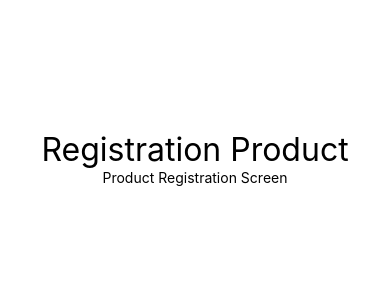
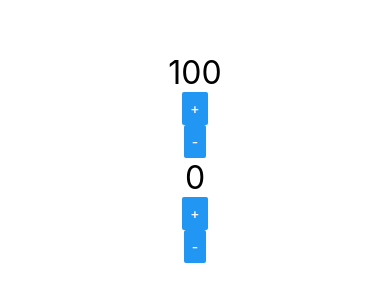
Before and after one commit to UpShadow/course-react-native, a React Native app in the folder exercises/: screen / in a window 390 px wide. Shown: the part 264-566 px from the top of the page. Built offline with nearby package versions, Linux system fonts and the light colour scheme.

Commit message:
Button and useState exemples

```diff
--- a/exercises/src/App.js
+++ b/exercises/src/App.js
@@ -1,7 +1,9 @@
 import React from 'react'
 import { View, StyleSheet } from 'react-native'
 
-import Title from './components/Title'
+import Counter from './components/Counter'
+//import Button from './components/Button'
+//import Title from './components/Title'
 //import Random from './components/Random'
 //import MinMax from './components/MinMax'
 // import CompStandard, { Comp1, Comp2 } from './components/Multi'
@@ -10,8 +12,12 @@ import Title from './components/Title'
 //passed parameters in {} is a number and in "" is a string
 export default () => (
     <View style={style.App}>
+        <Counter initial={100} step={13}/>
+        <Counter/>
+        {/*
+        <Button />
+         <Random min={1} max={10}/>
         <Title main="Registration Product" secondary="Product Registration Screen"/>
-        {/* <Random min={1} max={10}/>
         <MinMax min={3} max={20}/>
         <MinMax min={1} max={94}/>
         <CompStandard />
--- /dev/null
+++ b/exercises/src/components/Button.js
@@ -0,0 +1,26 @@
+import React from "react"
+import { Button } from 'react-native'
+
+export default props => {
+    function run() {
+        console.warn("running #01!!!")
+    }
+    return (
+        <>
+            <Button
+                title="Run #01!"
+                onPress={ run }
+            />
+            <Button
+                title="Run #02!"
+                onPress={ function() {
+                    console.warn( "running #02!!!")
+                }}
+            />
+            <Button
+                title="Run #03!"
+                onPress={ () => console.warn( "running #03!!!")}
+            />
+        </>
+    )
+}
--- /dev/null
+++ b/exercises/src/components/Counter.js
@@ -0,0 +1,19 @@
+import React, { useState } from "react"
+import { Text, Button } from "react-native"
+import Style from "./style"
+
+export default ({ initial = 0, step = 1 }) => {
+    // let number = props.initial
+    const [number, setNumber] = useState(initial)
+
+    const increase = () => setNumber(number + step)
+    const decrease = () => setNumber(number - step)
+
+    return (
+        <>
+            <Text style={Style.fontB}>{ number }</Text>
+            <Button title="+" onPress={increase}/>
+            <Button title="-"onPress={decrease}/>
+        </>
+    )
+}
```
